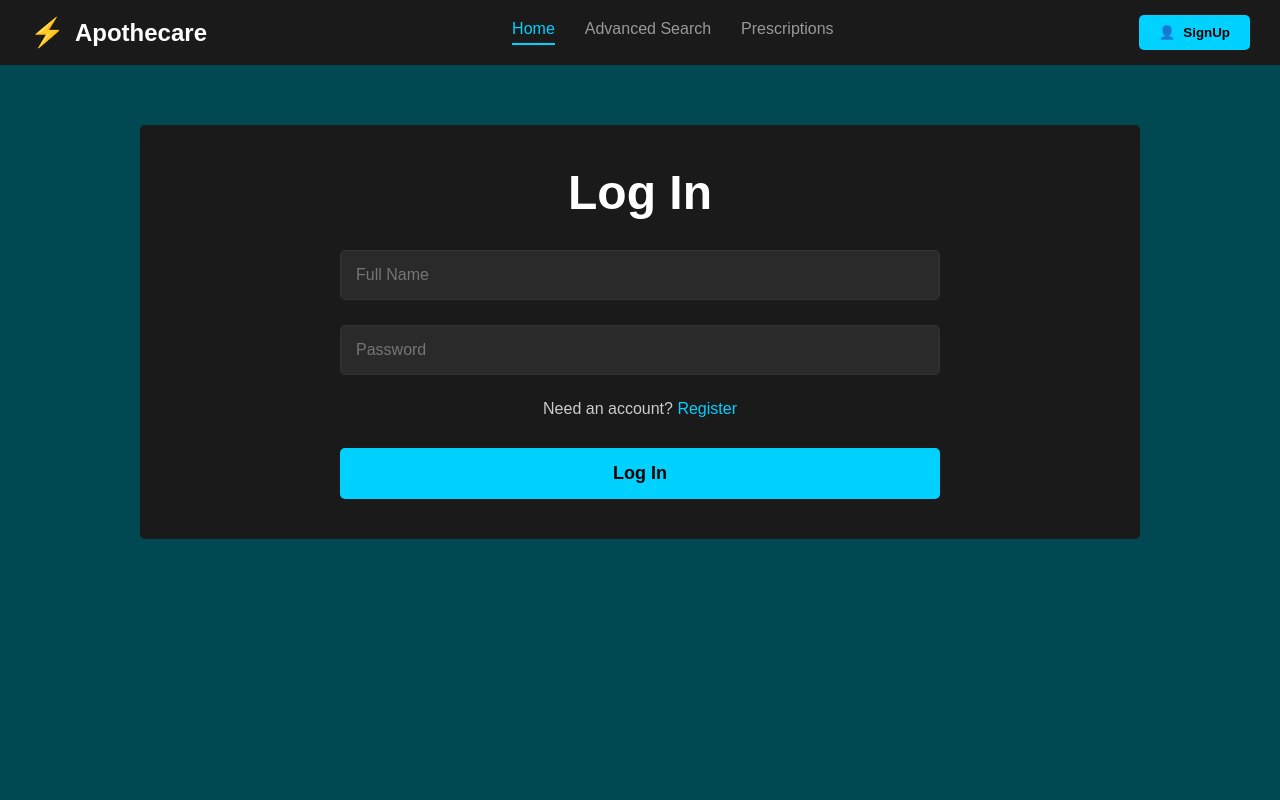
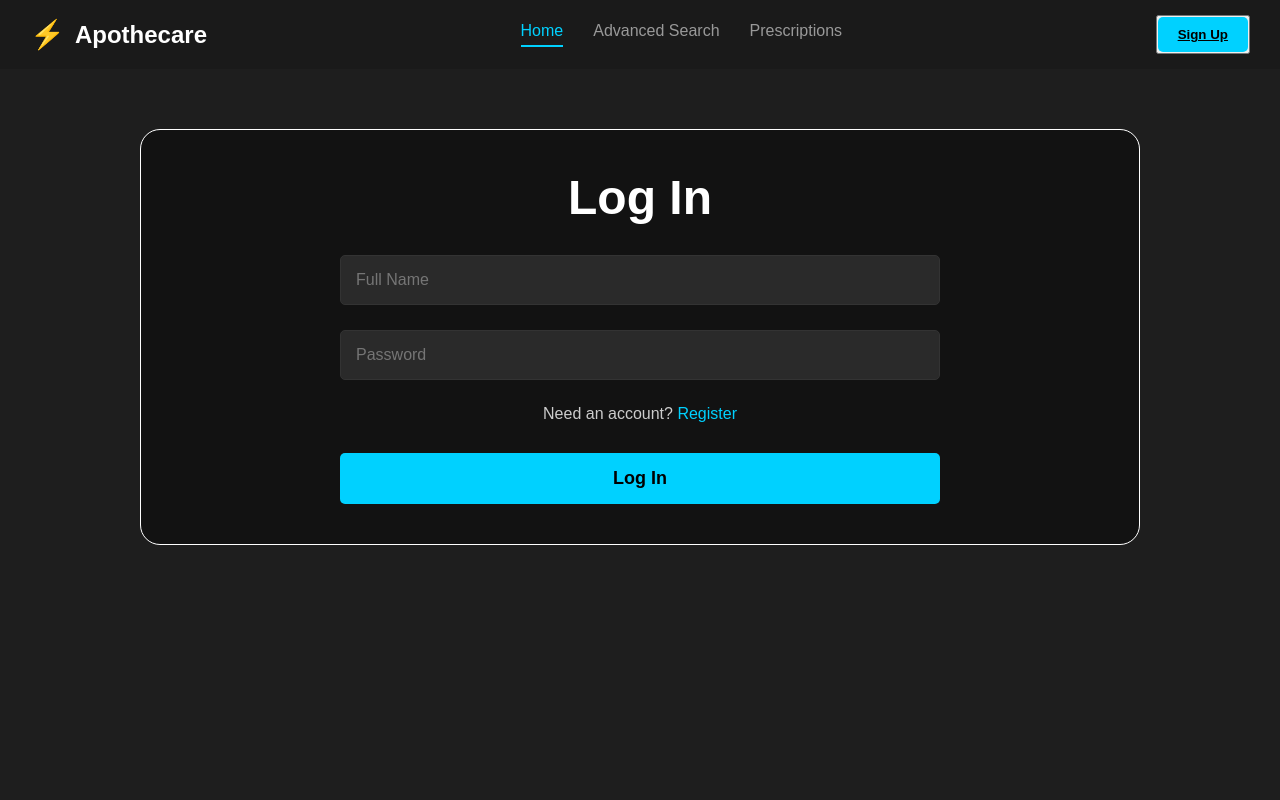
Before and after one commit to TijnvElburg07/Phart, a PHP site: page /login.php in a window 1280 px wide. Run offline with PHP 8.4, Linux system fonts and the light colour scheme.

Commit message:
feat: styling login pagina

```diff
--- a/login.php
+++ b/login.php
@@ -44,7 +44,7 @@ if ($_SERVER["REQUEST_METHOD"] == "POST") {
         }
 
         body {
-            background-color: #004952;
+            background-color: #1E1E1E;
             color: white;
             min-height: 100vh;
         }
@@ -107,9 +107,12 @@ if ($_SERVER["REQUEST_METHOD"] == "POST") {
         .login-container {
             max-width: 1000px;
             margin: 60px auto;
-            background-color: #1a1a1a;
-            border-radius: 5px;
+            background-color: #121212;
+            border-radius: 20px;
             padding: 40px;
+            border-color: white;
+            border-width: 1px;
+            border-style: solid;
         }
 
         .login-form {
@@ -175,13 +178,12 @@ if ($_SERVER["REQUEST_METHOD"] == "POST") {
             Apothecare
         </div>
         <div class="nav-links">
-            <a href="#" class="active">Home</a>
-            <a href="#">Advanced Search</a>
-            <a href="#">Prescriptions</a>
+            <a href="index.php" class="active">Home</a>
+            <a href="search.php">Advanced Search</a>
+            <a href="prescription.php">Prescriptions</a>
         </div>
-        <button class="signup-btn">
-            <span>👤</span>
-            SignUp
+        <button>
+            <a href="register.php" class="signup-btn">Sign Up</a>
         </button>
     </nav>
 
```
